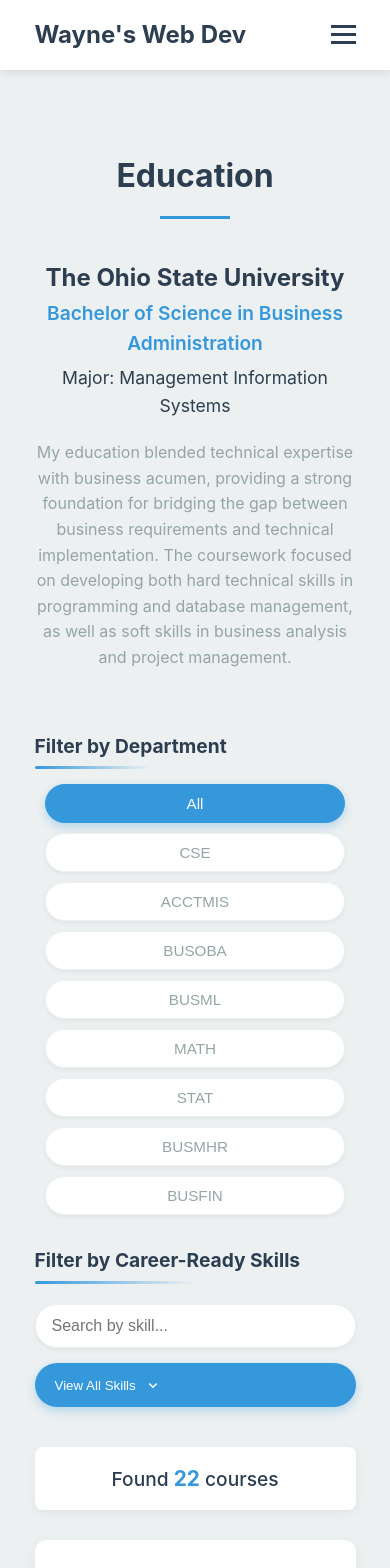
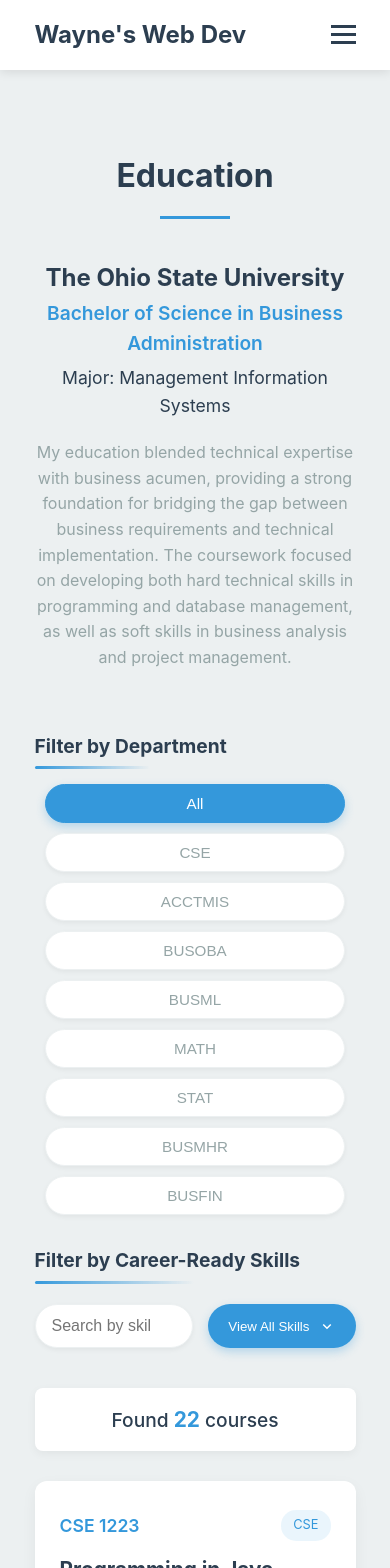
Before and after one commit to maxwell903/WayneWebDev, an Angular app: page /education in a window 390 px wide. Shown: the top 1568 px of the page. Built offline with nearby package versions, Linux system fonts and the light colour scheme.

Commit message:
test still not working but decent starting point

```diff
--- a/src/app/components/skill-filter/skill-filter.component.css
+++ b/src/app/components/skill-filter/skill-filter.component.css
@@ -1,6 +1,7 @@
 .skill-filter-container {
     position: relative;
     margin-bottom: 30px;
+    z-index: 100;
   }
 
   .search-container {
@@ -154,7 +155,7 @@
     display: flex;
     align-items: center;
     justify-content: center;
-    z-index: 9999;
+    z-index: 99999;
     backdrop-filter: blur(3px);
   }
 
@@ -169,6 +170,7 @@
     display: flex;
     flex-direction: column;
     overflow: hidden;
+    z-index: 100000; /* Even higher than the overlay */
   }
 
   .popup-header {
@@ -396,7 +398,7 @@
 
   @media (max-width: 768px) {
     .search-container {
-      flex-direction: column;
+      width: 100%;
     }
 
     .search-results {
--- a/src/app/pages/education/education.component.css
+++ b/src/app/pages/education/education.component.css
@@ -42,6 +42,7 @@
   }
 
   .filter-container {
+    position: relative;
     margin-bottom: 40px;
     animation: slideUp 0.8s ease 0.2s both;
   }
@@ -118,6 +119,7 @@
   /* Results Section Styling */
   .results-section {
     animation: fadeIn 0.8s ease 0.4s both;
+    position: relative;
   }
 
   .results-counter {
@@ -159,6 +161,7 @@
     flex-direction: column;
     border-top: 4px solid transparent;
     position: relative;
+    z-index: 1;
     overflow: hidden;
   }
 
```
